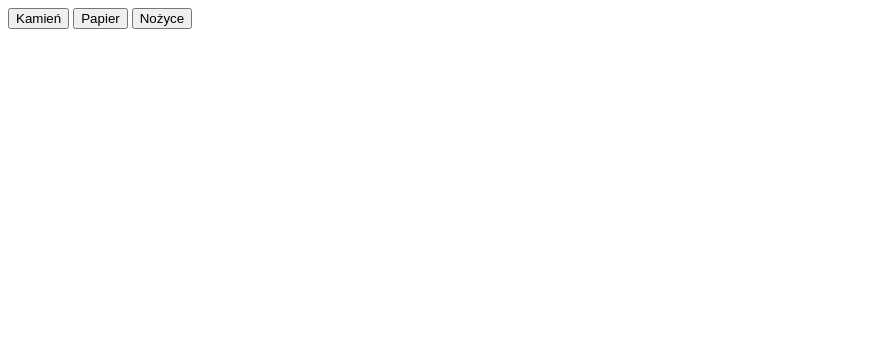
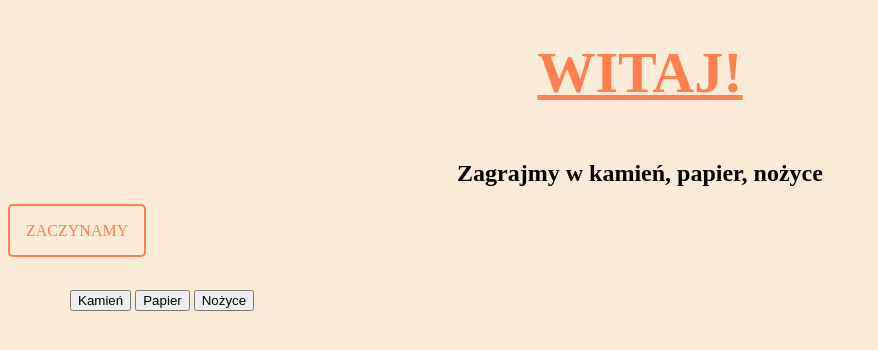
Before and after one commit to Karkolo16/javascript-prework, a website: page index.html in a window 1280 px wide. Shown: the whole page, without its empty margins (0-878 px from the left). Drawn offline with nearby package versions, Linux system fonts and the light colour scheme; files that its build step writes are made by us from their sources.

Commit message:
add styles

```diff
--- a/index.html
+++ b/index.html
@@ -2,10 +2,17 @@
 <html lang="en">
 <head>
 	<meta charset="UTF-8">
-	<title>Kamień, papier,   nożyce</title>
+	<title>Kamień, papier,nożyce</title>
 	<link rel="stylesheet" href="css/style.css">
 </head>
 <body>
+	<header>
+		<h1> WITAJ!</h1>
+	</header>
+	<splash>
+		<h2>Zagrajmy w kamień, papier, nożyce</h2>
+		<a href="#" class="btn">ZACZYNAMY</a>
+	</splash>
 	<div class="container">
 		<div id="buttons">
 			<button id="button-rock">Kamień</button>
--- a/sass/style.scss
+++ b/sass/style.scss
@@ -0,0 +1,44 @@
+h1 {
+    text-align:center;
+    font-size:58px;
+    text-decoration:underline;
+    color:coral;
+
+}
+h2{
+    text-align:center;
+    padding:15px;
+}
+
+a{
+    margin:auto;
+}
+
+.btn {
+
+        padding: 16px;
+        border-radius: 5px;
+        font-family: 'Inconsolata', 'sans-serif';
+        font-size:16px;
+        text-align: center;
+        text-decoration: none;
+        cursor: pointer;
+        border-width: 2px;
+        border-style: solid;
+        color:coral;
+        margin:auto;
+
+}
+
+
+.container{
+
+        max-width: 1140px;
+        padding: 50px;
+        margin: auto;
+
+}
+
+body{
+    background-color: antiquewhite;
+}
```
Also changed, not shown: css/style.css (added).
